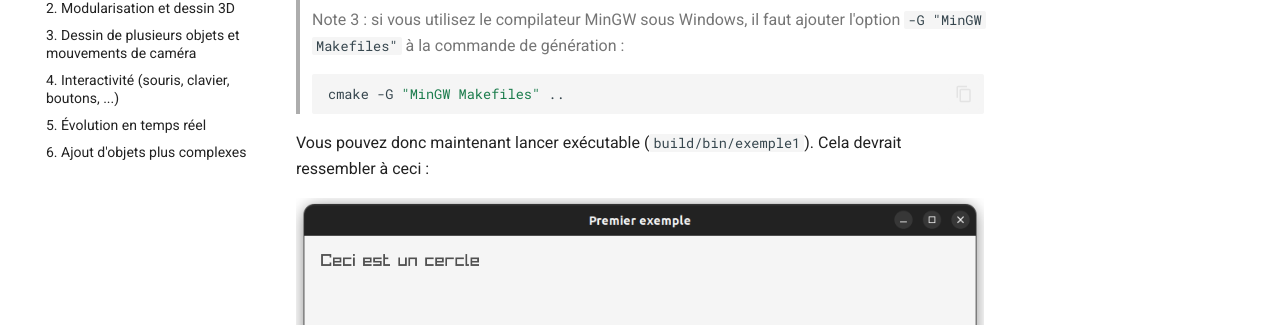
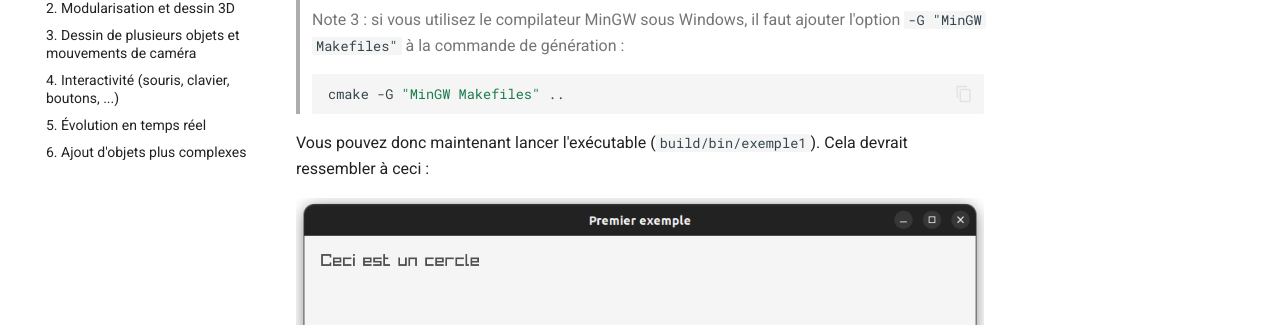
Before and after one commit to cqa14/TutoRaylib, an MkDocs documentation site: the page built from docs/exemples/1.md, in a window 1280 px wide and 900 px high, scrolled down 3640 px. Shown: the part 127-452 px from the top of the window. Built offline with MkDocs 1.6.1 and Material for MkDocs 9.7.7, drawn with Linux system fonts in a browser that asks for light colours; comment, search, counter and statistics services are not loaded.

Commit message:
[m] typo

````diff
--- a/docs/exemples/1.md
+++ b/docs/exemples/1.md
@@ -152,7 +152,7 @@ L'intérêt d'être dans un dossier `build` est que cela garde propres les sourc
 > cmake -G "MinGW Makefiles" ..
 > ```
 
-Vous pouvez donc maintenant lancer exécutable (`build/bin/exemple1`). Cela devrait ressembler à ceci :
+Vous pouvez donc maintenant lancer l'exécutable (`build/bin/exemple1`). Cela devrait ressembler à ceci :
 
 ![ex1_img.png](../assets/ex1_img.png)
 
````
